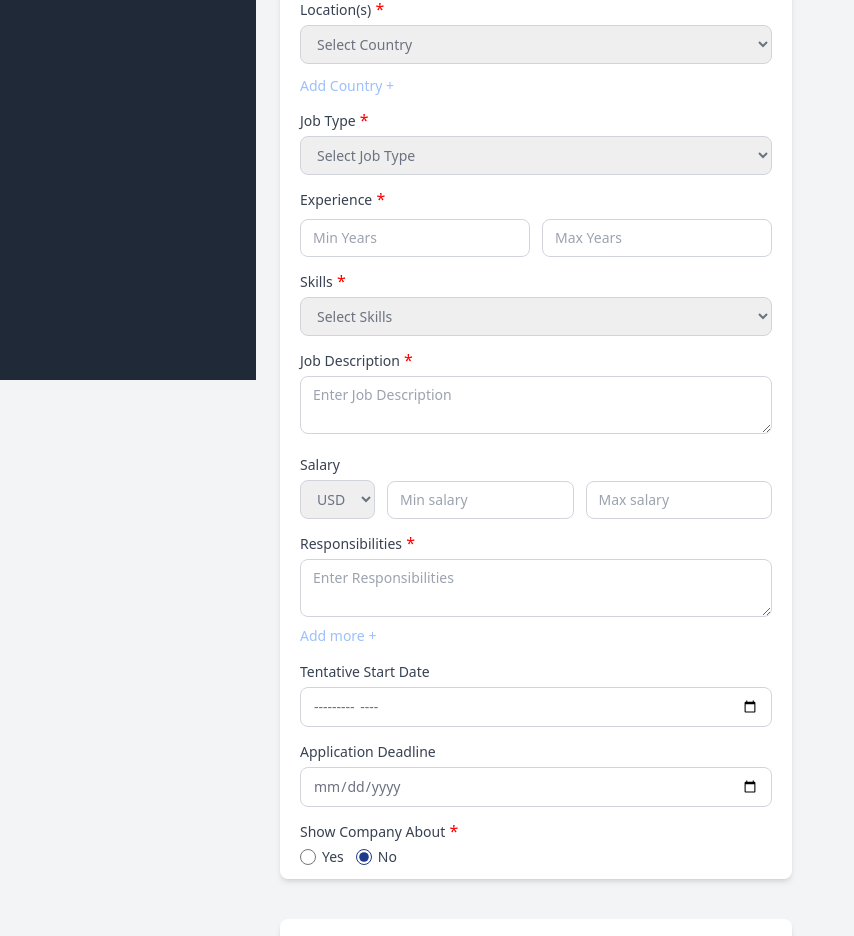
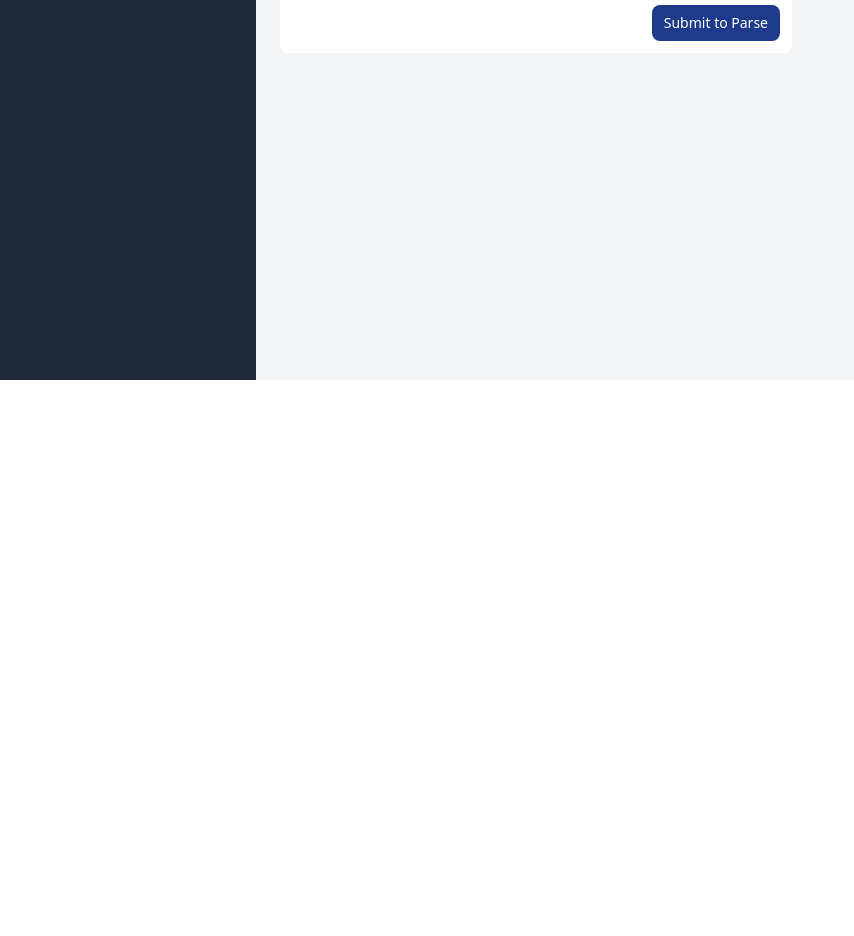
Before and after one commit to jibranjan/tanstack-form, a React (Vite) app: page / in a window 1280 px wide. Shown: the part 420-1356 px from the top of the page, without its empty margins (0-854 px from the left). After the commit the page ends 800 px from the top, so only its background shows below. Built offline with nearby package versions, Linux system fonts and the light colour scheme.

Commit message:
render jd upload and inp fields conditionally

```diff
--- a/src/CreateJobPostForm.tsx
+++ b/src/CreateJobPostForm.tsx
@@ -5,10 +5,14 @@ import ImportantFields from "./job-description-tab/ImportantFields.tsx"
 import OtherFields from "./job-description-tab/OtherFields.tsx"
 import JobApplication from "./job-application-tab/JobApplication.tsx"
 import JobCreationTabs from "./JobCreationTabs.tsx"
+import JdUpload from "./job-description-tab/JdUpload.tsx"
 
 function CreateJobPostForm() {
+    const allowJdUpload = true;
+
     const [activeTab, setActiveTab] = useState(0)
     const [uploadedTab, setUploadedTab] = useState(-1)
+    const [jdSubmitted, setJdSubmitted] = useState(false);
 
     const form = useForm({
         defaultValues: {
@@ -44,13 +48,20 @@ function CreateJobPostForm() {
                 <div className="flex flex-col gap-10">
                     {activeTab === 0 && (
                         <>
-                            <FieldAccordion fieldName="Important Fields">
-                                <ImportantFields form={form}  />
-                            </FieldAccordion>
+                            {allowJdUpload && !jdSubmitted && (
+                                <JdUpload form={form} setJdSubmitted={setJdSubmitted} />
+                            )}
+                            {(!allowJdUpload || jdSubmitted) && (
+                                <>
+                                    <FieldAccordion fieldName="Important Fields">
+                                        <ImportantFields form={form} />
+                                    </FieldAccordion>
 
-                            <FieldAccordion fieldName="Other Fields">
-                                <OtherFields form={form} />
-                            </FieldAccordion>
+                                    <FieldAccordion fieldName="Other Fields">
+                                        <OtherFields form={form} />
+                                    </FieldAccordion>
+                                </>
+                            )}
                         </>
                     )}
 
```
